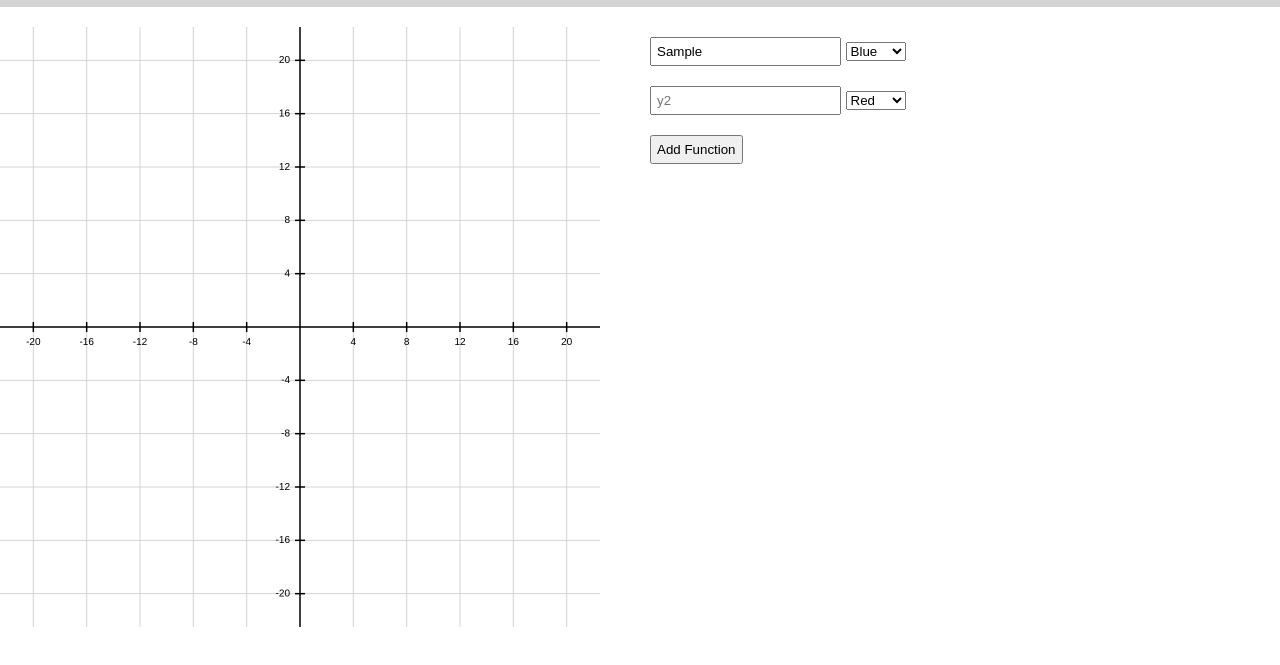
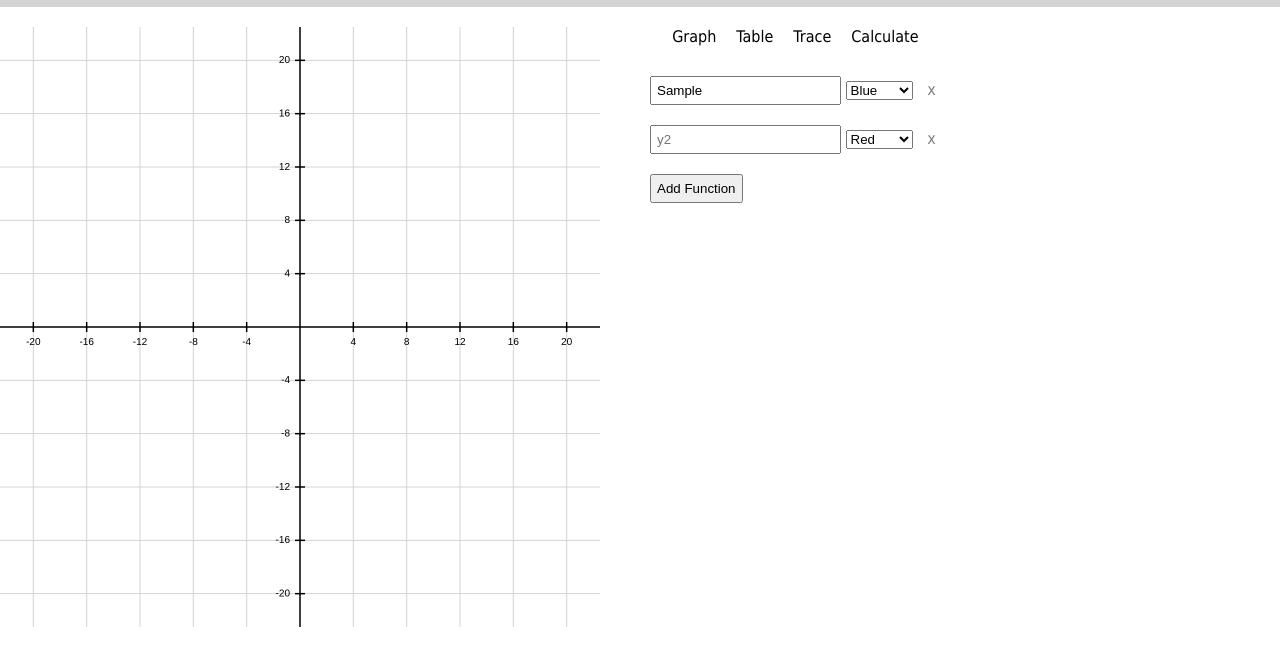
Before and after one commit to AaronHe7/graphing-calculator, a plain HTML site: page index.html in a window 1280 px wide. Both pictures are taken after typing "Sample" into the empty fields and a click on the button "Add Function". Shown: the part 63-728 px from the top of the page. Drawn offline with Linux system fonts and the light colour scheme.

Commit message:
Add delete button

```diff
--- a/index.html
+++ b/index.html
@@ -19,17 +19,29 @@
     </header>
     <div class="calculator">
       <canvas height="600" width="600" id="canvas"></canvas>
-      <div class="functions">
+      <div class="controls">
+        <div class="navigator">
+          <div>Graph</div>
+          <div>Table</div>
+          <div>Trace</div>
+          <div>Calculate</div>
+        </div>
+        <div class="tabs">
+          <div class="function-tab">
             <div id="function-template">
               <input type="text">
                <select>
                 <option value="blue">Blue</option>
                 <option value="red">Red</option>
-            <option value="black">Black</option>
+                <option value="orange">Orange</option>
                 <option value="green">Green</option>
+                <option value="grey">Grey</option>
               </select>
+              <span class="delete">x</span>
             </div>
             <button class="add-function">Add Function</button>
+          </div>
+        </div>
       </div>
     </div>
     <script src="main.js"></script>
--- a/main.js
+++ b/main.js
@@ -2028,23 +2028,38 @@ function toUnitCoord(x, y) {
 function addFunction() {
   numOfFunctions++;
   let functionName = 'y' + numOfFunctions;
-  // Make sure the function starts with a different color
-  let functionColor = ['blue', 'red', 'black', 'green'][(numOfFunctions - 1) % 4];
   let functionTemplate = document.getElementById('function-template').cloneNode(true);
+
   let input = functionTemplate.querySelector('input');
   let select = functionTemplate.querySelector('select');
+  let colors = [];
+
+  // Creates an array of the possible colors
+  for (let i = 0, options = select.children; i < options.length; i++) {
+    colors.push(options[i].value);
+  }
+  // Make sure the function starts with a different color
+  let functionColor = colors[(numOfFunctions - 1) % colors.length];
 
   functionTemplate.removeAttribute('id')
+  functionTemplate.classList.add(functionName);
   // Add attributes
   input.name = functionName;
   input.placeholder = functionName;
   select.name = functionName;
   select.value = functionColor;
   // Insert the function before the button
-  document.querySelector('.functions').insertBefore(functionTemplate, document.querySelector('button'));
+  document.querySelector('.function-tab').insertBefore(functionTemplate, document.querySelector('button'));
   // Whenever the input is updated, update the graph
-  input.addEventListener('input', graphFunctions);
-  select.addEventListener('change', graphFunctions);
+  let event1 = input.addEventListener('input', graphFunctions);
+  let event2 = select.addEventListener('change', graphFunctions);
+  let event3 = functionTemplate.querySelector('.delete').addEventListener('click', function() {
+    functionTemplate.removeEventListener('input', event1);
+    functionTemplate.removeEventListener('change', event2);
+    functionTemplate.removeEventListener('click', event3);
+    functionTemplate.innerHTML = '';
+    graphFunctions();
+  });
 }
 
 addFunction();
@@ -2053,10 +2068,14 @@ addFunction();
 function graphFunctions() {
   for (let i = 1; i <= numOfFunctions; i++) {
     let functionName = 'y' + i;
-    let functionInput = document.querySelector(`.functions input[name="${functionName}"]`);
-    let functionObject = _rendering_js__WEBPACK_IMPORTED_MODULE_0__["view"].functions[functionName] = {};
-    functionObject.expression = functionInput.value;
-    functionObject.color = document.querySelector(`.functions select[name="${functionName}"]`).value;
+    let functionInput = document.querySelector(`.function-tab input[name="${functionName}"]`);
+    if (functionInput) {
+      let functionObject = _rendering_js__WEBPACK_IMPORTED_MODULE_0__["view"].functions[functionName] = {};
+      functionObject.expression = functionInput.value;
+      functionObject.color = document.querySelector(`.function-tab select[name="${functionName}"]`).value;
+    } else {
+      delete _rendering_js__WEBPACK_IMPORTED_MODULE_0__["view"].functions[functionName];
+    }
   }
   Object(_rendering_js__WEBPACK_IMPORTED_MODULE_0__["render"])();
 }
@@ -2120,7 +2139,7 @@ function eventHandling() {
   });
 
   // "Add Function" button
-  document.querySelector('.functions > button[class="add-function"]').addEventListener('click', function() {
+  document.querySelector('.function-tab > button[class="add-function"]').addEventListener('click', function() {
     addFunction();
   });
 }
@@ -2203,6 +2222,7 @@ __webpack_require__.r(__webpack_exports__);
 /* harmony export (binding) */ __webpack_require__.d(__webpack_exports__, "findAutoScale", function() { return findAutoScale; });
 /* harmony import */ var _drawing_js__WEBPACK_IMPORTED_MODULE_0__ = __webpack_require__(/*! ./drawing.js */ "./src/drawing.js");
 /* harmony import */ var _functionParsing_js__WEBPACK_IMPORTED_MODULE_1__ = __webpack_require__(/*! ./functionParsing.js */ "./src/functionParsing.js");
+// Problem: computers with bigger monitors
 
 
 
@@ -2297,7 +2317,7 @@ function drawGridLines() {
   }
 }
 
-// Draws axes and grid ticks
+// Draws axes
 function drawAxes() {
   ctx.fillStyle = 'black';
   ctx.lineWidth = 1.5 * canvas.scale;
@@ -2353,7 +2373,7 @@ function drawGraph(f, color = 'black') {
     return;
   }
   let expr = Object(_functionParsing_js__WEBPACK_IMPORTED_MODULE_1__["parseFunction"])(f);
-  let precision = 1000;
+  let precision = 500;
   let previousDerivative = 0;
   let previousX = 0;
   for (let i = 0; i < precision; i++) {
@@ -2370,10 +2390,10 @@ function drawGraph(f, color = 'black') {
     } else {
       // If curve approaches asymptote from left side
       if (Math.abs(previousDerivative) < Math.abs(currentDerivative)) {
-        graphAroundAsymptote(f, currentX, nextX, previousDerivative, 30, color);
+        graphAroundAsymptote(f, currentX, nextX, previousDerivative, 20, color);
       // If curve approaches asymptote from right side
       } else {
-        graphAroundAsymptote(f, nextX, previousX, currentDerivative, 30, color);
+        graphAroundAsymptote(f, nextX, previousX, currentDerivative, 20, color);
       }
       draw.line(toPixelCoord(currentX, 0).x, toPixelCoord(0, currentY).y, toPixelCoord(nextX, 0).x, toPixelCoord(0, currentY).y, color);
       numOfAsymptotes++;
@@ -2416,7 +2436,7 @@ function render() {
   for (let key in view.functions) {
     try {
     drawGraph(view.functions[key].expression, view.functions[key].color);
-    } catch {
+  } catch(e) {
       console.log(view.functions[key].expression + ' is not a valid function.')
     }
   }
--- a/style.css
+++ b/style.css
@@ -35,16 +35,39 @@ header img {
   display: flex;
 }
 
-.functions {
+.controls {
+  display: flex;
+  flex-direction: column;
+}
+
+.navigator {
+  display: flex;
+  justify-content: center;
+  margin-bottom: 20px;
+}
+
+.navigator > div {
+  size: 15px;
+  margin: 0 10px;
+}
+
+.function-tab {
   margin: 0 50px;
 }
 
-.functions input {
+.delete {
+  cursor: pointer;
+  color: grey;
+  margin-left: 5px;
+  padding: 5px;
+}
+
+.function-tab input {
   padding: 5px;
   margin: 10px 0;
 }
 
-.functions > button {
+.function-tab > button {
   margin: 10px 0;
   padding: 5px;
 }
```
Also changed, not shown: 1 other file. Lines whose indentation alone changed are shown as unchanged.
